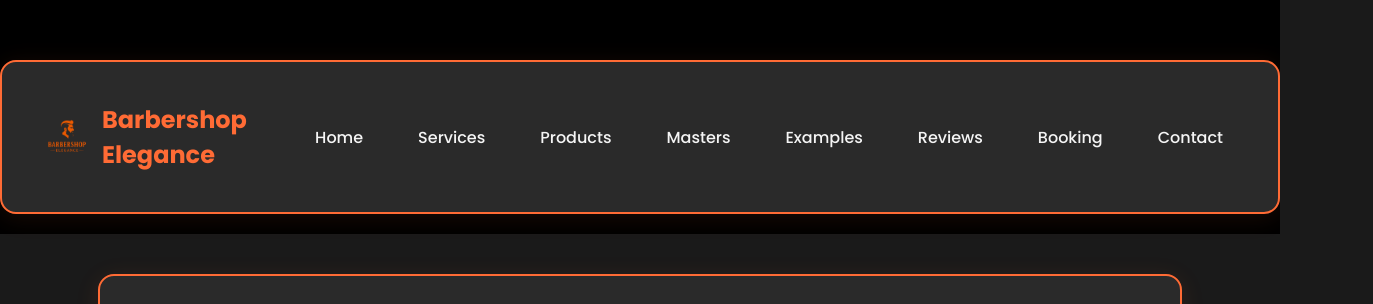
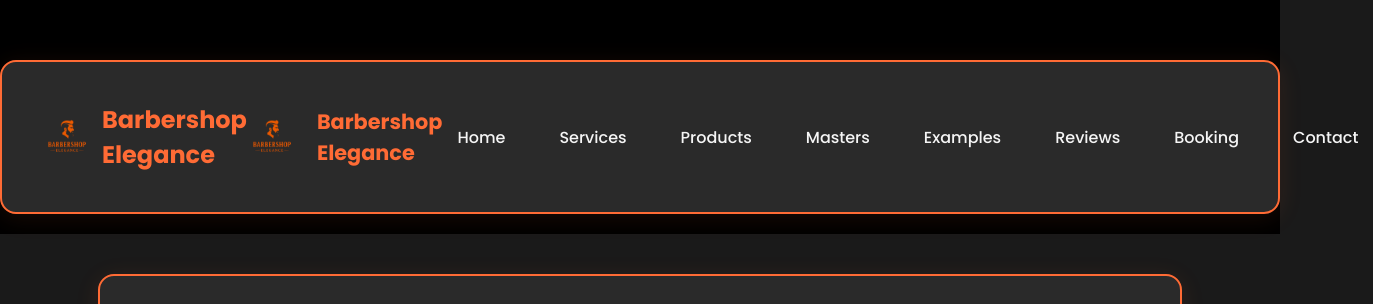
Before and after one commit to commedeschamps/Barbershop, a plain HTML site: page contact.html in a window 1280 px wide. Shown: the top 304 px of the page, 1373 px wide, since content can reach past the window. Drawn offline with Linux system fonts and the light colour scheme.

Commit message:
flexbox in contact

```diff
--- a/contact.html
+++ b/contact.html
@@ -68,7 +68,12 @@
                 <img src="logotype.png" alt="Barbershop Logo" style="width: 50px; height: 50px;">
                 Barbershop Elegance
             </div>
-            <ul class="nav-menu">
+            <div class="header-flex" style="display: flex; align-items: center; justify-content: space-between; width: 100%;">
+                <div class="logo" style="display: flex; align-items: center;">
+                    <img src="logotype.png" alt="Barbershop Logo" style="width: 50px; height: 50px; margin-right: 10px;">
+                    <span style="color: #ff6b35; font-size: 1.3rem; font-weight: bold;">Barbershop Elegance</span>
+                </div>
+                <ul class="nav-menu" style="display: flex; gap: 24px; list-style: none; margin: 0; padding: 0;">
                     <li><a href="index.html">Home</a></li>
                     <li><a href="services.html">Services</a></li>
                     <li><a href="products.html">Products</a></li>
@@ -78,6 +83,7 @@
                     <li><a href="booking.html">Booking</a></li>
                     <li><a href="contact.html">Contact</a></li>
                 </ul>
+            </div>
         </nav>
     </header>
 
```
Lines whose indentation alone changed are shown as unchanged.
